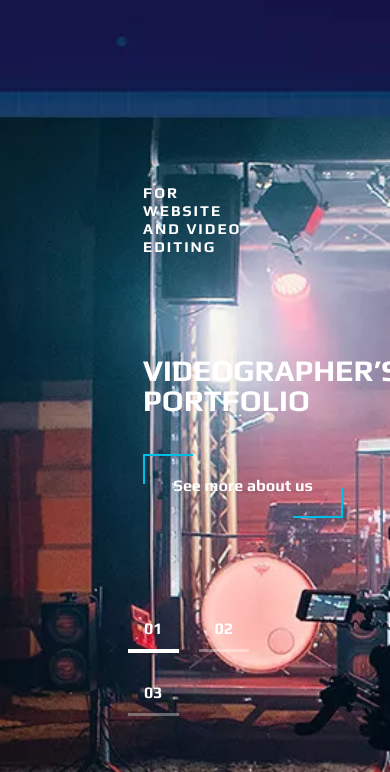
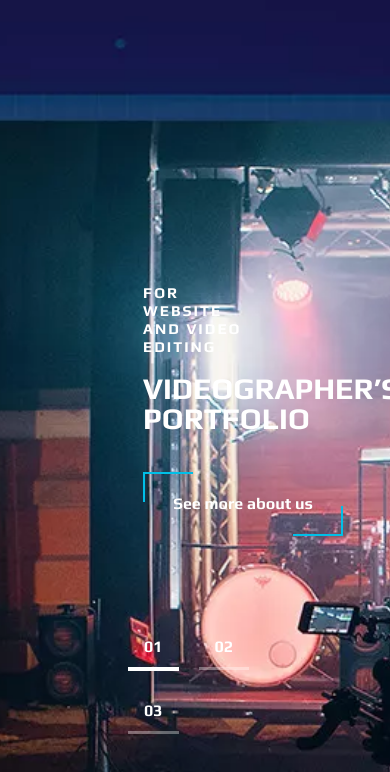
Before and after one commit to zohaibhatti/videography, a plain HTML site: page videography/index.html in a window 390 px wide. Shown: the part 72-844 px from the top of the page. Drawn offline with nearby package versions, Linux system fonts and the light colour scheme.

Commit message:
Update style.css

```diff
--- a/videography/css/style.css
+++ b/videography/css/style.css
@@ -1129,7 +1129,9 @@ body {
     background-color: #100028;
     padding: 40px 0px;
   }
-
+.content1{
+  margin-top:100px;
+}
   .content1 h2 {
     color: #ffffff;
     font-size: 30px;
@@ -1138,7 +1140,7 @@ body {
     text-transform: uppercase;
     margin-bottom: 38px;
     position: relative;
-    margin-top:100px;
+
   }
 
   .transparent-navbar {
```
